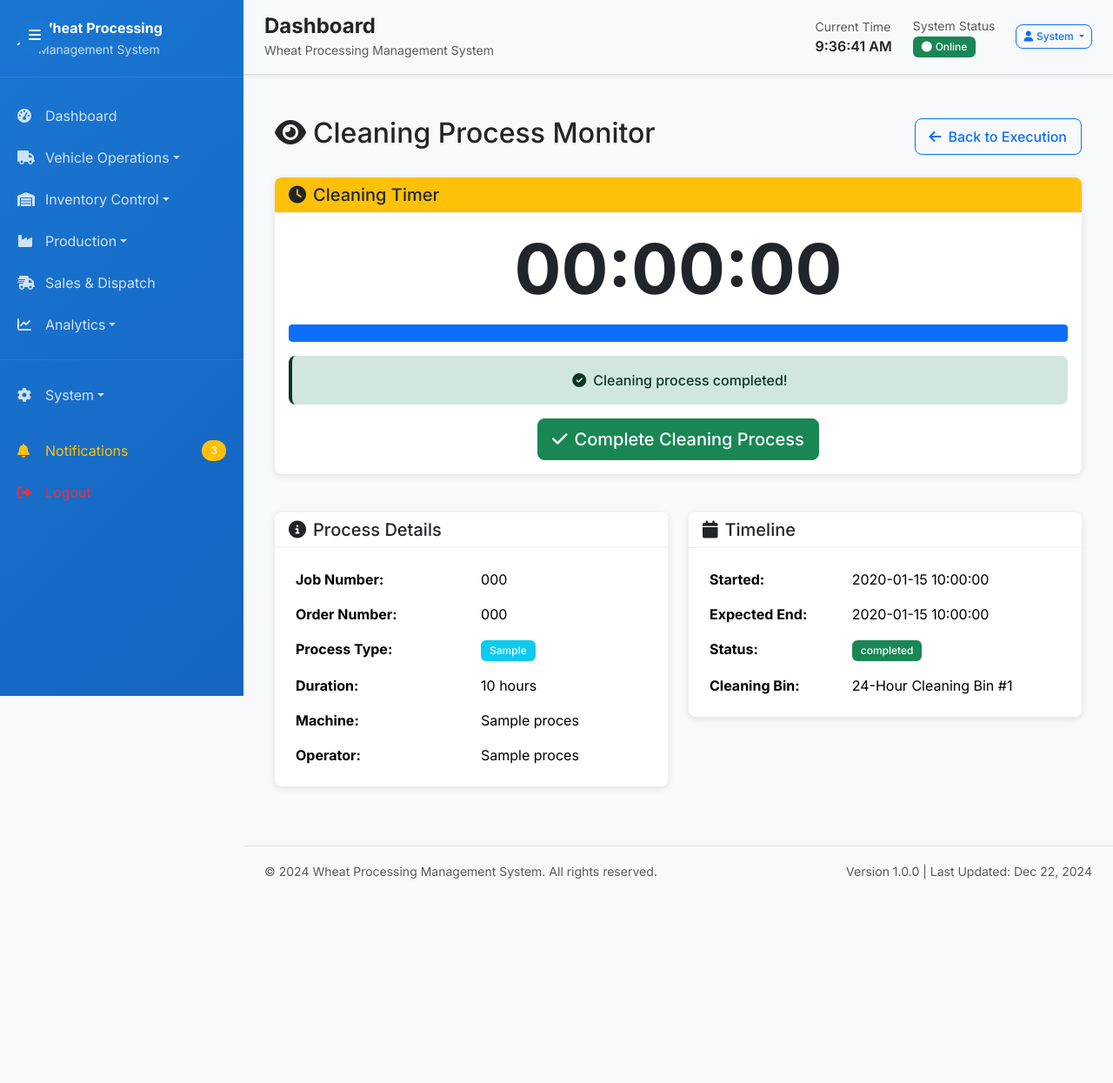
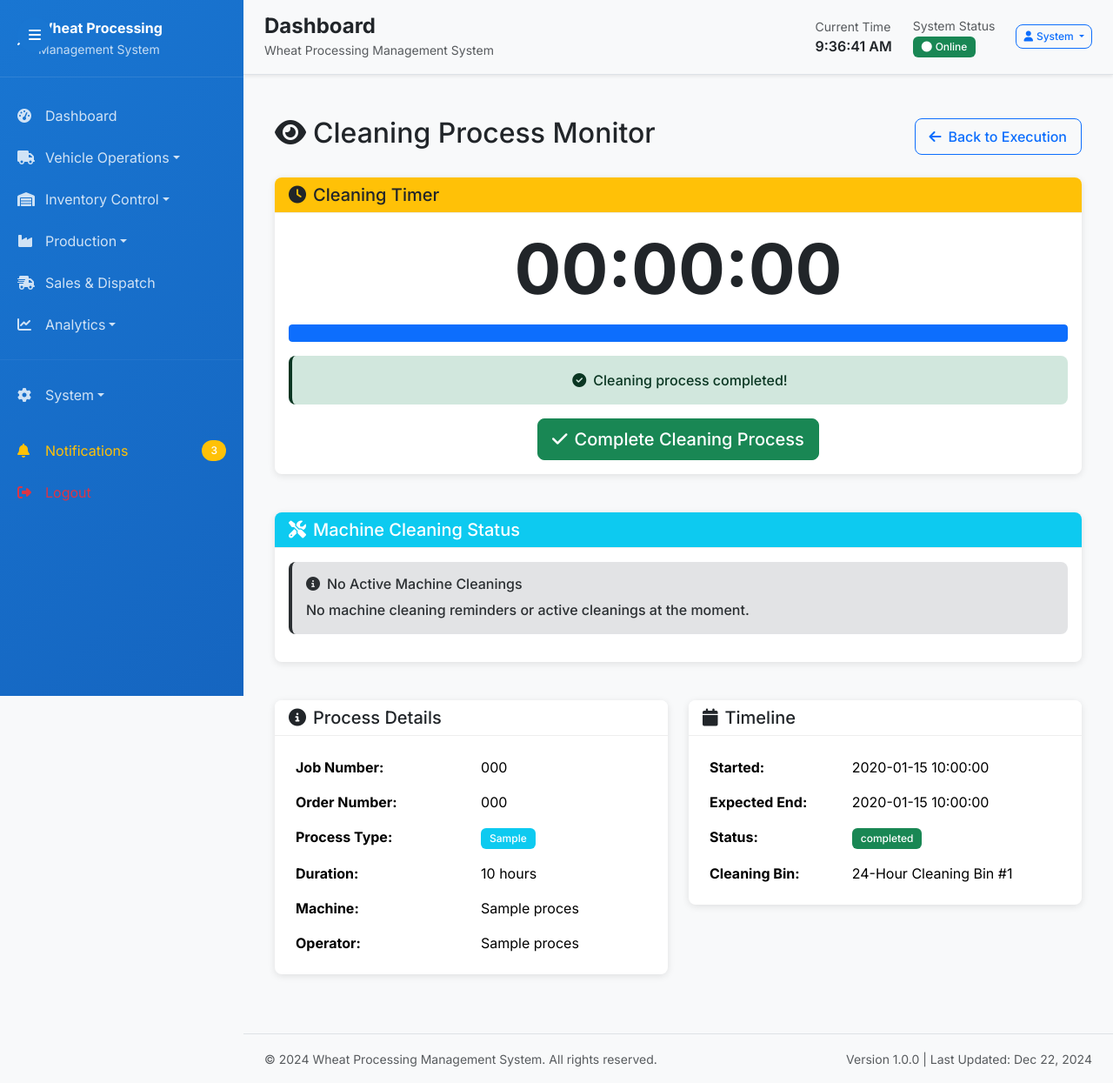
Before and after one commit to Chaitanya-pati/BrfmDemo, a Flask app: page /production_execution/cleaning_monitor/1 in a window 1280 px wide. Shown: the whole page at 87% size. Before the commit the page ends 1011 px from the top, so only its background shows below. Run offline with Flask 3, Linux system fonts and the light colour scheme; tables that the repository leaves empty hold one stand-in row (values such as "Sample post"); some libraries are stand-ins or nearby versions.

Commit message:
Update machine cleaning display and allow decimal duration inputs
Modify the cleaning setup to accept decimal values for cleaning duration. Adjust the cleaning monitor to display active machines and their status, and update the UI to show machine cleaning timers or related information.

Replit-Commit-Author: Agent
Replit-Commit-Session-Id: cc942dd5-bede-4cc2-86a9-bc6b264dceaa
Replit-Commit-Checkpoint-Type: full_checkpoint
Replit-Commit-Screenshot-Url: https://storage.googleapis.com/screenshot-production-us-central1/dbedc94a-7888-4d20-976b-72887bd707e5/cc942dd5-bede-4cc2-86a9-bc6b264dceaa/pFTIWdt

```diff
--- a/models.py
+++ b/models.py
@@ -362,7 +362,7 @@ class CleaningProcess(db.Model):
     job_id = db.Column(db.Integer, db.ForeignKey('production_job_new.id'), nullable=False)
     process_type = db.Column(db.String(20), nullable=False)  # 24_hour, 12_hour
     cleaning_bin_id = db.Column(db.Integer, db.ForeignKey('cleaning_bin.id'), nullable=False)
-    duration_hours = db.Column(db.Integer, nullable=False)
+    duration_hours = db.Column(db.Float, nullable=False)
     target_moisture = db.Column(db.Float)  # For 12-hour process
     start_time = db.Column(db.DateTime, nullable=False)
     end_time = db.Column(db.DateTime, nullable=False)
--- a/routes.py
+++ b/routes.py
@@ -756,7 +756,7 @@ def cleaning_setup(job_id):
             elif duration_option == '12':
                 duration_hours = 12
             elif duration_option == 'custom':
-                duration_hours = int(request.form['custom_hours'])
+                duration_hours = float(request.form['custom_hours'])
 
             # Create cleaning process
             cleaning = CleaningProcess()
@@ -831,7 +831,14 @@ def cleaning_monitor(process_id):
 
     # Get machine cleaning schedules for this process
     job_id = process.job_id
-    active_machines = ProductionMachine.query.filter_by(process_step=process.process_type, is_active=True).all()
+
+    # Get the job to find the correct process step
+    job = ProductionJobNew.query.get(job_id)
+    process_step = job.stage if job else None
+
+    # Find active machines for this process step
+    active_machines = ProductionMachine.query.filter_by(process_step=process_step, is_active=True).all()
+    print(f"DEBUG: Process type: {process.process_type}, Job stage: {process_step}, Active machines: {len(active_machines)}")
 
     # Get scheduled machine cleanings that are due
     scheduled_cleanings = CleaningSchedule.query.filter(
@@ -962,7 +969,7 @@ def cleaning_12h_setup(job_id):
             elif duration_option == '12':
                 duration_hours = 12
             elif duration_option == 'custom':
-                duration_hours = int(request.form['custom_hours'])
+                duration_hours = float(request.form['custom_hours'])
 
             # Create 12-hour cleaning process
             cleaning = CleaningProcess()
@@ -1913,6 +1920,7 @@ def start_process(job_id):
 
         # Find machines for this process step
         machines = ProductionMachine.query.filter_by(process_step=job.stage).all()
+        print(f"DEBUG: Looking for machines with process_step='{job.stage}', found {len(machines)} machines")
 
         # Activate machines and create cleaning schedules
         for machine in machines:
--- a/templates/cleaning_12h_setup.html
+++ b/templates/cleaning_12h_setup.html
@@ -148,8 +148,8 @@
                                                 </div>
                                                 <div class="mt-2" id="custom_hours_div" style="display: none;">
                                                     <input type="number" class="form-control" id="custom_hours"
-                                                           name="custom_hours" max="48"
-                                                           placeholder="Enter hours">
+                                                           name="custom_hours" max="48" min="0.1" step="0.1"
+                                                           placeholder="Enter hours (e.g., 0.1, 1.5, 12)">
                                                 </div>
                                             </div>
                                         </div>
--- a/templates/cleaning_monitor.html
+++ b/templates/cleaning_monitor.html
@@ -57,12 +57,11 @@
     </div>
 
     <!-- Machine Cleaning Reminders and Timers -->
-    {% if scheduled_cleanings or in_progress_cleanings %}
     <div class="row mb-4">
         <div class="col-12">
-            <div class="card border-danger">
-                <div class="card-header bg-danger text-white">
-                    <h5 class="mb-0"><i class="fas fa-tools me-2"></i>Machine Cleaning Reminders</h5>
+            <div class="card border-info">
+                <div class="card-header bg-info text-white">
+                    <h5 class="mb-0"><i class="fas fa-tools me-2"></i>Machine Cleaning Status</h5>
                 </div>
                 <div class="card-body">
                     <!-- Scheduled Machine Cleanings (Due Now) -->
@@ -106,12 +105,31 @@
                         </div>
                         {% endfor %}
                     </div>
+                    {% elif active_machines %}
+                    <div class="alert alert-success">
+                        <h6><i class="fas fa-info-circle me-2"></i>Active Machines for This Process</h6>
+                        <p class="mb-2">The following machines are active for this {{ process.process_type.replace('_', ' ').title() }} process:</p>
+                        {% for machine in active_machines %}
+                        <div class="d-flex justify-content-between align-items-center py-1">
+                            <div>
+                                <strong>{{ machine.name }}</strong> - {{ machine.location }}
+                                <br><small class="text-muted">Next cleaning: Every {{ "5 minutes (24h)" if process.process_type == '24_hour_cleaning' else "2 minutes (12h)" if '12h' in process.process_type else machine.cleaning_frequency_hours ~ " hours" }}</small>
+                            </div>
+                            <span class="badge bg-success">Active</span>
+                        </div>
+                        {% endfor %}
+                        <small class="text-muted mt-2 d-block">Machine cleaning reminders will appear here when due.</small>
+                    </div>
+                    {% else %}
+                    <div class="alert alert-secondary">
+                        <h6><i class="fas fa-info-circle me-2"></i>No Active Machine Cleanings</h6>
+                        <p class="mb-0">No machine cleaning reminders or active cleanings at the moment.</p>
+                    </div>
                     {% endif %}
                 </div>
             </div>
         </div>
     </div>
-    {% endif %}
 
     <!-- Process Information -->
     <div class="row">
--- a/templates/cleaning_setup.html
+++ b/templates/cleaning_setup.html
@@ -117,8 +117,8 @@
                                                 </div>
                                                 <div class="mt-2" id="custom_hours_div" style="display: none;">
                                                     <input type="number" class="form-control" id="custom_hours"
-                                                           name="custom_hours" max="48"
-                                                           placeholder="Enter hours">
+                                                           name="custom_hours" max="48" min="0.1" step="0.1"
+                                                           placeholder="Enter hours (e.g., 0.1, 1.5, 24)">
                                                 </div>
                                             </div>
                                         </div>
```
Also changed, not shown: .local/state/replit/agent/.latest.json, attached_assets/image_1756719175626.png (added), 2 other files.
